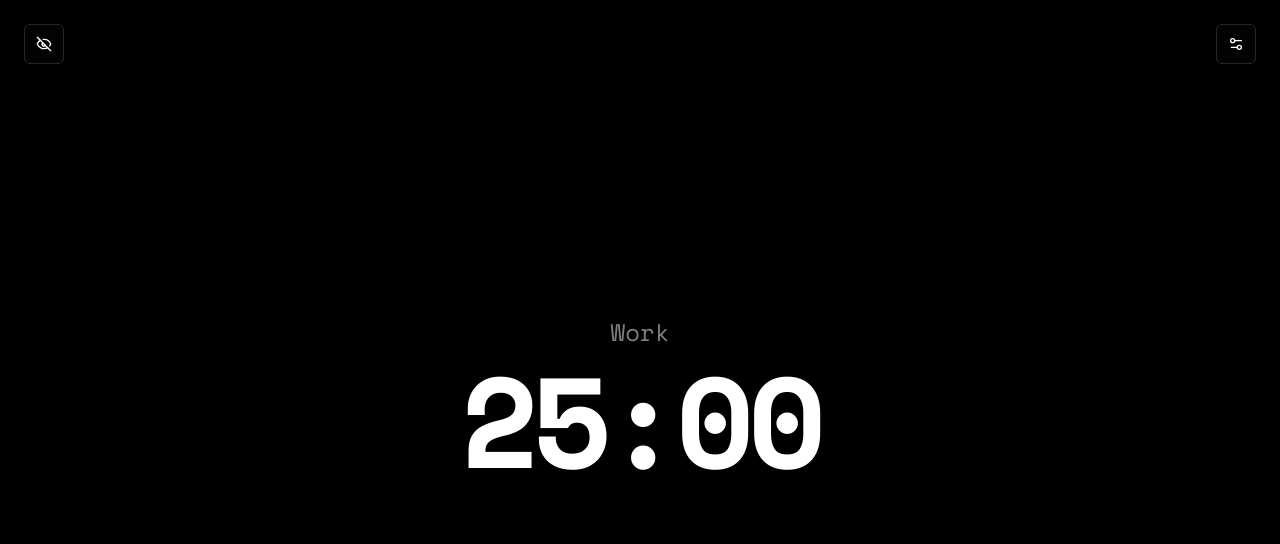
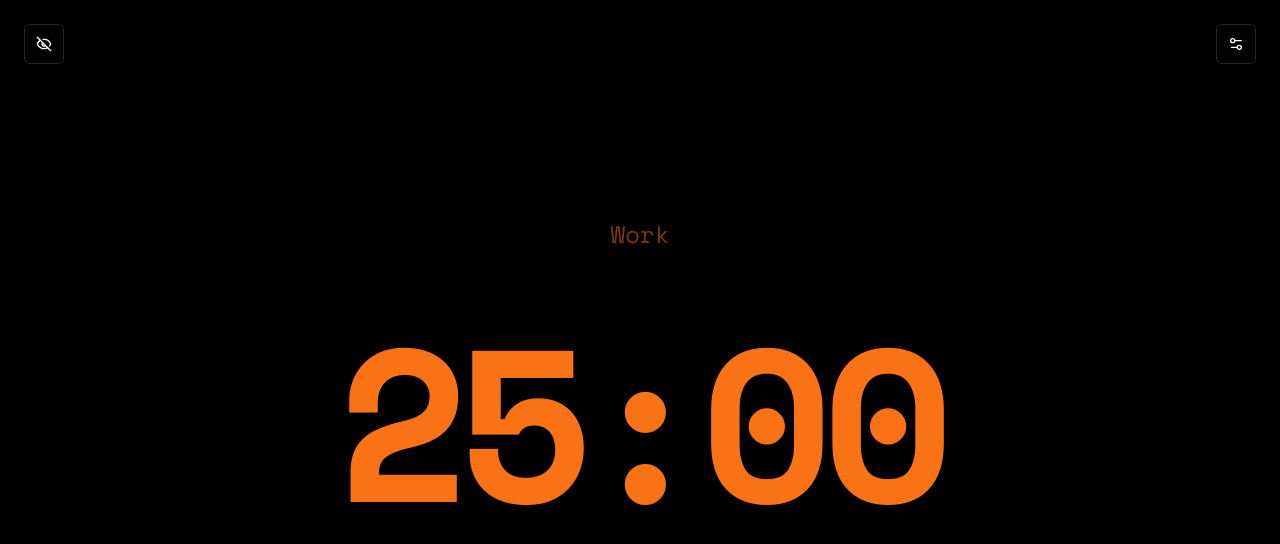
Before and after one commit to BlueBrik1/bluebrik1.github.io, a React (Vite) app: page / in a window 1280 px wide. Shown: the top 544 px of the page. Built offline with nearby package versions, Linux system fonts and the light colour scheme.

Commit message:
Modify timer and add features
Implement timer color change, video autoplay, animations, quote background, and timer size increase.

```diff
--- a/src/components/CompletionScreen.tsx
+++ b/src/components/CompletionScreen.tsx
@@ -10,14 +10,16 @@ interface CompletionScreenProps {
 
 const CompletionScreen: React.FC<CompletionScreenProps> = ({ quote, onStartAnother }) => {
   return (
-    <div className="flex flex-col items-center justify-center gap-8 z-10">
-      <h2 className="text-4xl font-bold tracking-tighter font-['Space_Mono'] text-center max-w-2xl">
-        {quote}
-      </h2>
+    <div className="flex flex-col items-center justify-center gap-8 z-10 animate-fade-in">
+      <div className="bg-black/50 p-8 rounded-lg backdrop-blur-sm max-w-2xl">
+        <h2 className="text-4xl font-bold tracking-tighter font-['Space_Mono'] text-center text-orange-500">
+          {quote}
+        </h2>
+      </div>
       <Button
         onClick={onStartAnother}
         size="lg"
-        className="bg-background/30 backdrop-blur-md hover:bg-background/50"
+        className="bg-background/30 backdrop-blur-md hover:bg-background/50 text-orange-500 border-orange-500/30 transition-all duration-300 hover:scale-105"
       >
         <PlayIcon className="mr-2 h-5 w-5" /> Start Another Session
       </Button>
--- a/src/components/Timer.tsx
+++ b/src/components/Timer.tsx
@@ -21,9 +21,9 @@ const Timer: React.FC<TimerProps> = ({ timeLeft, mode, isUIHidden }) => {
   const modeLabel = mode === 'work' ? 'Work' : mode === 'short-break' ? 'Short Break' : 'Long Break';
 
   return (
-    <div className="flex flex-col items-center justify-center z-10">
-      <h2 className="text-2xl opacity-50 mb-2 font-['Space_Mono']">{modeLabel}</h2>
-      <div className="text-9xl font-bold tracking-tighter font-['Space_Mono']">{formattedTime}</div>
+    <div className="flex flex-col items-center justify-center z-10 animate-fade-in">
+      <h2 className="text-2xl text-orange-500 opacity-50 mb-2 font-['Space_Mono']">{modeLabel}</h2>
+      <div className="text-[13.5rem] font-bold tracking-tighter text-orange-500 font-['Space_Mono']">{formattedTime}</div>
     </div>
   );
 };
--- a/src/components/YouTubePlayer.tsx
+++ b/src/components/YouTubePlayer.tsx
@@ -4,10 +4,10 @@ import { extractVideoId } from '@/utils/youtube';
 
 interface YouTubePlayerProps {
   url: string;
-  isPlaying: boolean;
+  isPlaying: boolean; // We'll keep this prop but ignore it for continuous playback
 }
 
-const YouTubePlayer: React.FC<YouTubePlayerProps> = ({ url, isPlaying }) => {
+const YouTubePlayer: React.FC<YouTubePlayerProps> = ({ url }) => {
   const [videoId, setVideoId] = useState<string | null>(null);
 
   useEffect(() => {
@@ -19,8 +19,8 @@ const YouTubePlayer: React.FC<YouTubePlayerProps> = ({ url, isPlaying }) => {
 
   if (!videoId) return null;
 
-  // Create YouTube embed URL with autoplay parameter based on isPlaying state
-  const embedUrl = `https://www.youtube.com/embed/${videoId}?autoplay=${isPlaying ? '1' : '0'}&mute=0&controls=0&showinfo=0&rel=0&loop=1&playlist=${videoId}`;
+  // Create YouTube embed URL with autoplay always set to 1
+  const embedUrl = `https://www.youtube.com/embed/${videoId}?autoplay=1&mute=0&controls=0&showinfo=0&rel=0&loop=1&playlist=${videoId}`;
 
   return (
     <div className="absolute inset-0 z-0 overflow-hidden pointer-events-none">
--- a/src/index.css
+++ b/src/index.css
@@ -49,6 +49,38 @@
   }
 }
 
+@layer utilities {
+  @keyframes fadeIn {
+    from {
+      opacity: 0;
+      transform: translateY(10px);
+    }
+    to {
+      opacity: 1;
+      transform: translateY(0);
+    }
+  }
+
+  @keyframes scaleIn {
+    from {
+      transform: scale(0.95);
+      opacity: 0;
+    }
+    to {
+      transform: scale(1);
+      opacity: 1;
+    }
+  }
+
+  .animate-fade-in {
+    animation: fadeIn 0.3s ease-out forwards;
+  }
+
+  .animate-scale-in {
+    animation: scaleIn 0.2s ease-out forwards;
+  }
+}
+
 body, html {
   overflow: hidden;
   margin: 0;
@@ -65,3 +97,17 @@ body, html {
   margin: 0;
   padding: 0;
 }
+
+/* Dialog animation overrides */
+[data-state="open"][role="dialog"] {
+  animation: scaleIn 0.2s ease-out forwards;
+}
+
+/* Button hover animations */
+button {
+  transition: all 0.2s ease-out;
+}
+
+button:hover:not(:disabled) {
+  transform: translateY(-2px);
+}
--- a/src/pages/Index.tsx
+++ b/src/pages/Index.tsx
@@ -14,8 +14,8 @@ const Index = () => {
 
   return (
     <div className="bg-black text-white min-h-screen flex flex-col items-center justify-center relative overflow-hidden">
-      {/* YouTube player in background */}
-      <YouTubePlayer url={pomodoro.youtubeUrl} isPlaying={pomodoro.status === 'running'} />
+      {/* YouTube player in background - always playing */}
+      <YouTubePlayer url={pomodoro.youtubeUrl} isPlaying={true} />
 
       {/* Settings Button and Hide UI Button */}
       <SettingsDialog
```
